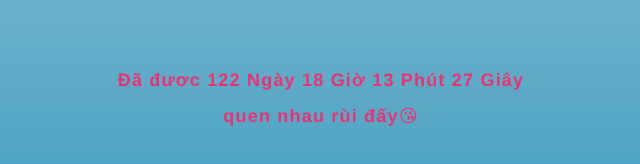
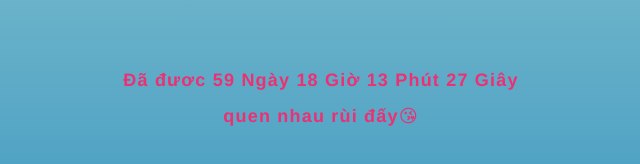
Before and after one commit to thang0912527403/heart, a plain HTML site: page index.html in a window 1280 px wide. Shown: the part 628-792 px from the top of the page, 319-959 px from the left. Drawn offline with Linux system fonts and the light colour scheme.

Commit message:
index.html

```diff
--- a/index.html
+++ b/index.html
@@ -98,7 +98,7 @@
     <script language="javascript">
         function show_date_time() {
             window.setTimeout("show_date_time()", 1000);
-            BirthDay = new Date("03/04/2024 08:30:00");
+            BirthDay = new Date("05/06/2024 08:30:00");
             today = new Date();
             timeold = (today.getTime() - BirthDay.getTime());
             sectimeold = timeold / 1000
```
